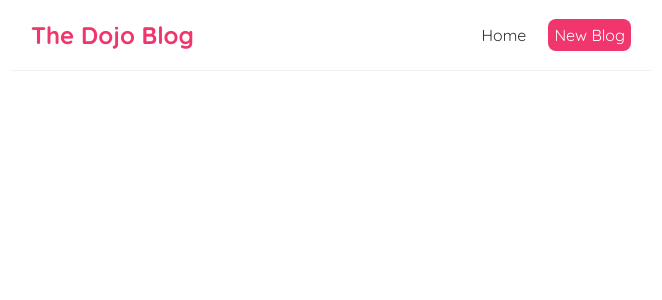
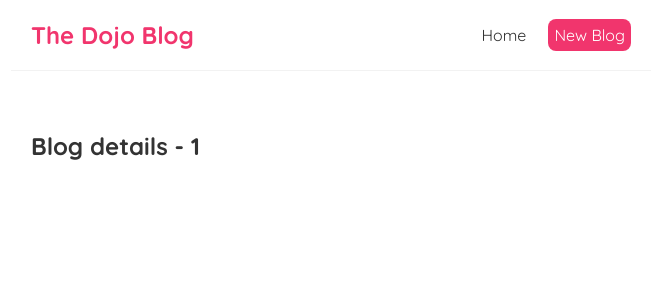
Before and after one commit to WALL-EEEEEEE/modern-react-tutorial, a React (Create React App) app in the folder dojo-blog/: page /blogs/1 in a window 1280 px wide. Shown: the top 300 px of the page, without its empty margins (309-971 px from the left). Built offline with nearby package versions, Linux system fonts and the light colour scheme.

Commit message:
add Route parameter demo

```diff
--- a/dojo-blog/src/App.js
+++ b/dojo-blog/src/App.js
@@ -2,6 +2,7 @@ import logo from "./logo.svg";
 import Navbar from "./Navbar";
 import Home from "./Home";
 import Create from "./Create";
+import BlogDetails from "./BlogDetails";
 import { BrowserRouter as Router, Route, Switch} from "react-router-dom";
 
 function App() {
@@ -19,6 +20,9 @@ function App() {
               <Route exact path="/create">
                 <Create/>
               </Route>
+              <Route path="/blogs/:id">
+                <BlogDetails/>
+              </Route>
             </Switch>
           </div>
         </header>
--- /dev/null
+++ b/dojo-blog/src/BlogDetails.js
@@ -0,0 +1,12 @@
+import { useParams } from "react-router-dom";
+
+const BlogDetails = () => {
+    const { id } = useParams()
+    return (
+        <div className="blog-details">
+            <h2>Blog details - { id } </h2>
+        </div>
+     );
+}
+
+export default BlogDetails;
--- a/dojo-blog/src/BlogList.js
+++ b/dojo-blog/src/BlogList.js
@@ -1,15 +1,23 @@
-const BlogList = ({blogs, handleDelete}) => {
-    const hasDelete = handleDelete !== undefined
+import { Link } from "react-router-dom/cjs/react-router-dom";
+
+const BlogList = ({ blogs, handleDelete }) => {
+  const hasDelete = handleDelete !== undefined;
   return (
     <div className="blog-list">
-            {blogs.map(blog => (
+      {blogs.map((blog) => (
         <div className="blog-preview" key={blog.id}>
-                    <h2>{ blog.title }</h2>
+          <Link to={`blogs/${blog.id}`}>
+            <h2>{blog.title}</h2>
             <p>Written by {blog.author}</p>
-                    { hasDelete ? (<button onClick={() => handleDelete(blog.id)}>delete</button>) : "" }
+            {hasDelete ? (
+              <button onClick={() => handleDelete(blog.id)}>delete</button>
+            ) : (
+              ""
+            )}
+          </Link>
         </div>
       ))}
     </div>
   );
-}
+};
 export default BlogList;
--- a/dojo-blog/src/useFetch.js
+++ b/dojo-blog/src/useFetch.js
@@ -6,7 +6,6 @@ const useFetch = (url) => {
   const [error, setError] = useState(null);
   useEffect(() => {
     const abortCont = new AbortController();
-    setTimeout(() => {
     fetch(url, { signal: abortCont.signal })
       .then((res) => {
         if (!res.ok) {
@@ -28,7 +27,6 @@ const useFetch = (url) => {
           setIsLoading(false);
         }
       });
-    }, 1000);
 
     return () => {
       abortCont.abort();
```
Lines whose indentation alone changed are shown as unchanged.
